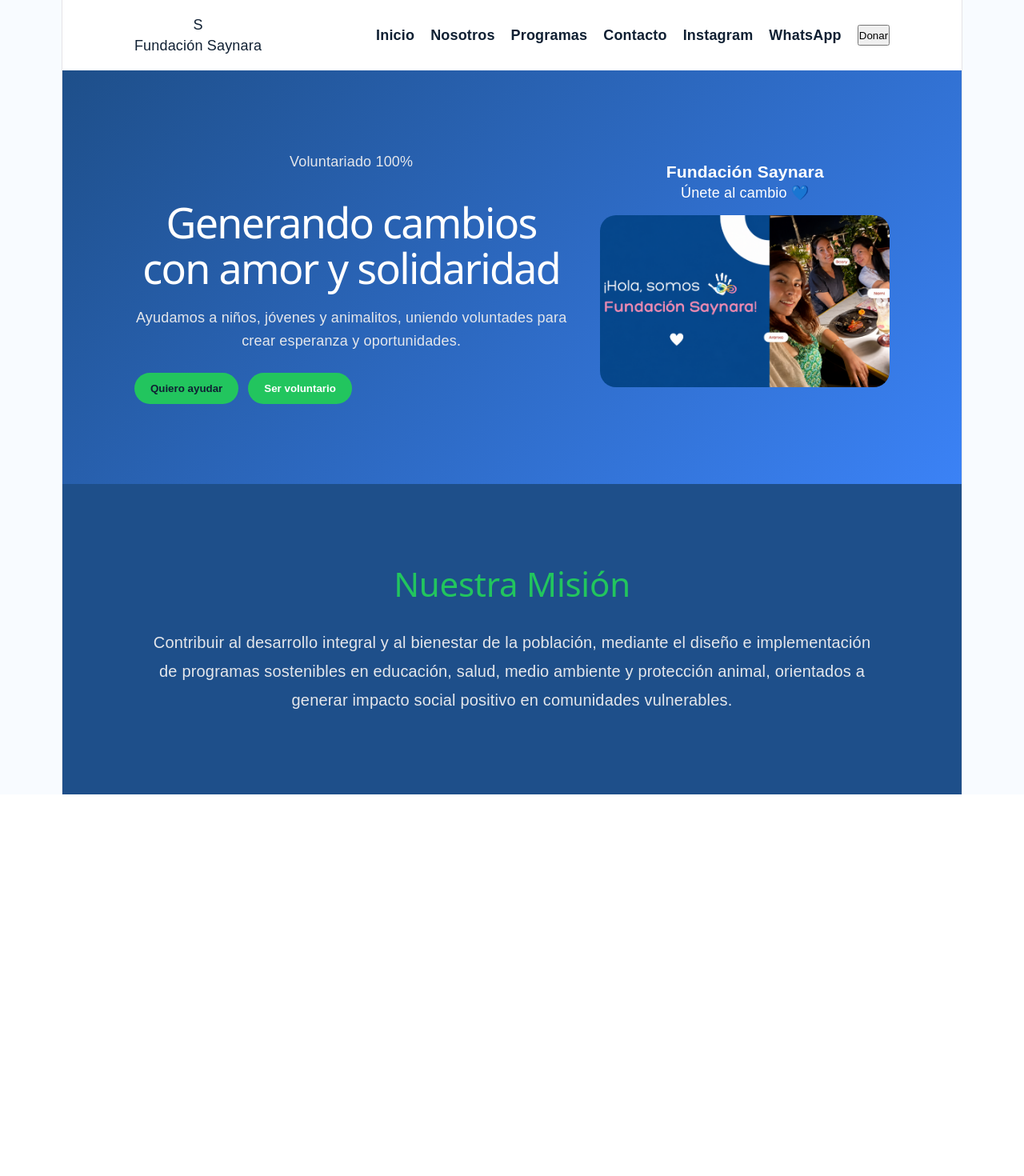
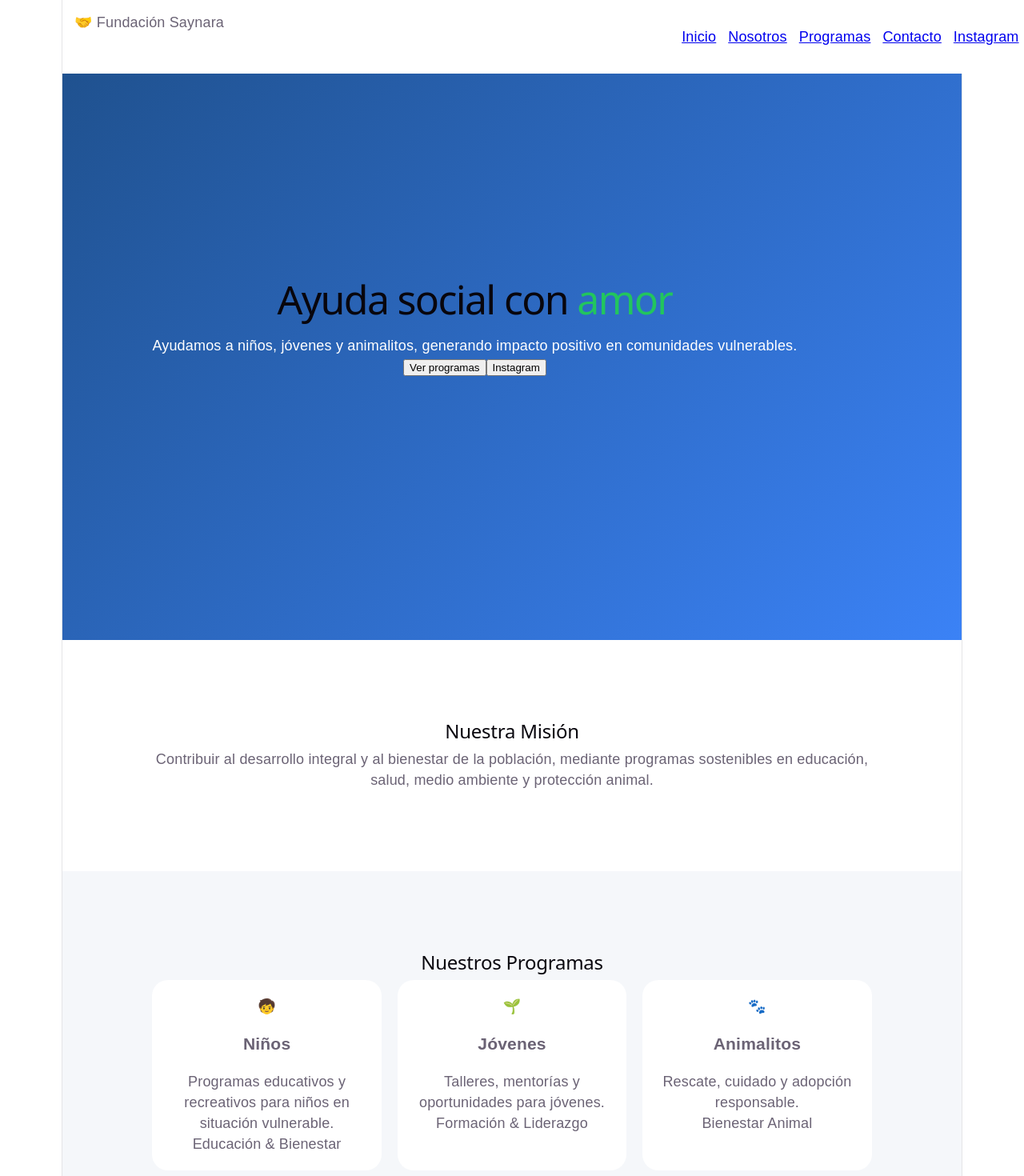
Before and after one commit to lRen1505/saynara-web, a React (Vite) app: page / in a window 1280 px wide. Shown: the top 1470 px of the page at 80% size. Before the commit the page ends 993 px from the top, so only its background shows below. Built offline with nearby package versions, Linux system fonts and the light colour scheme.

Commit message:
navbar, hero, mision y programas mejorados

```diff
--- a/src/App.css
+++ b/src/App.css
@@ -1,109 +1,79 @@
-* {
+body {
   margin: 0;
-  padding: 0;
-  box-sizing: border-box;
+  font-family: Arial, sans-serif;
 }
 
-body {
-  font-family: Arial, sans-serif;
-  background: #f8fbff;
-  color: #102033;
+
+.nav {
+  position: fixed;
+  width: 100%;
+  top: 0;
+  padding: 15px;
+  background: white;
+  display: flex;
+  justify-content: space-between;
+  z-index: 10;
 }
 
-.navbar {
-  padding: 18px 8%;
+.nav-links {
   display: flex;
-  justify-content: space-between;
-  align-items: center;
-  background: white;
+  gap: 15px;
+  list-style: none;
 }
 
-.navLinks {
+
+.hero {
+  height: 100vh;
+  background: linear-gradient(135deg, #1e4f8a, #3b82f6);
+  color: white;
   display: flex;
+  align-items: center;
+  padding: 0 10%;
+}
+
+.hero h1 {
+  font-size: 50px;
+}
+
+.hero span {
+  color: #22c55e;
+}
+
+
+.about {
+  padding: 100px 10%;
+  text-align: center;
+}
+
+
+.programs {
+  padding: 100px 10%;
+  background: #f5f7fa;
+}
+
+.programs-grid {
+  display: grid;
+  grid-template-columns: repeat(3, 1fr);
   gap: 20px;
 }
 
-.navLinks a {
-  text-decoration: none;
-  color: #102033;
-  font-weight: 600;
+.card {
+  background: white;
+  padding: 20px;
+  border-radius: 20px;
+  text-align: center;
 }
 
 
-
-.hero {
-  padding: 100px 8%;
-  display: grid;
-  grid-template-columns: 1.2fr 0.8fr;
-  gap: 40px;
-  align-items: center;
-  background: linear-gradient(135deg, #1e4f8a, #3b82f6);
-  color: white;
-  }
-
-.heroText h1 {
-  font-size: 52px;
-  line-height: 1.1;
-  margin-bottom: 20px;
-  color: white;
+.contact {
+  padding: 80px;
+  text-align: center;
 }
 
-.heroText p {
-  font-size: 18px;
-  line-height: 1.6;
-  color: #e5e7eb;
+
+footer {
+  padding: 20px;
+  background: #1e4f8a;
+  color: white;
+  text-align: center;
 }
-
-.heroCard img {
-  width: 100%;
-  max-width: 450px;
-  border-radius: 20px;
-  margin-top: 15px;
-}
-
-.heroButtons {
-  margin-top: 25px;
-  display: flex;
-  gap: 12px;
-}
-
-.btnPrimary {
-  background: #22c55e;
-  color: #102033;
-  border: none;
-  padding: 12px 20px;
-  border-radius: 999px;
-  font-weight: bold;
-  cursor: pointer;
-}
-
-.btnSecondary {
-  background: #22c55e;
-  color: white;
-  border: none;
-  padding: 12px 20px;
-  border-radius: 999px;
-  font-weight: bold;
-  cursor: pointer;
-}
-
-.mision {
-   background: #1e4f8a;
-  padding: 100px 10%;
-  text-align: center;
-  color: white;
-}
-
-.misionContent h2 {
-  font-size: 42px;
-  color: #22c55e;
-  margin-bottom: 30px;
-}
-
-.misionContent p {
-  font-size: 20px;
-  max-width: 900px;
-  margin: auto;
-  line-height: 1.8;
-  color: #e5e7eb;
-}
--- a/src/App.jsx
+++ b/src/App.jsx
@@ -1,62 +1,153 @@
 
-import './App.css'
-import misionImg from "./assets/Fundacion Saynara.png";
-function App() {
+import { useState, useEffect, useRef } from "react";
+import "./App.css";
+
+const programs = [
+  {
+    icon: "🧒",
+    title: "Niños",
+    desc: "Programas educativos y recreativos para niños en situación vulnerable.",
+    tag: "Educación & Bienestar",
+    pw: "pw-sky",
+  },
+  {
+    icon: "🌱",
+    title: "Jóvenes",
+    desc: "Talleres, mentorías y oportunidades para jóvenes.",
+    tag: "Formación & Liderazgo",
+    pw: "pw-mint",
+  },
+  {
+    icon: "🐾",
+    title: "Animalitos",
+    desc: "Rescate, cuidado y adopción responsable.",
+    tag: "Bienestar Animal",
+    pw: "pw-peach",
+  },
+];
+
+export default function App() {
+  const [scrolled, setScrolled] = useState(false);
+  const observerRef = useRef(null);
+
+  useEffect(() => {
+    const fn = () => setScrolled(window.scrollY > 40);
+    window.addEventListener("scroll", fn);
+    return () => window.removeEventListener("scroll", fn);
+  }, []);
+
+  useEffect(() => {
+    observerRef.current = new IntersectionObserver(
+      (entries) =>
+        entries.forEach((e) => {
+          if (e.isIntersecting) e.target.classList.add("visible");
+        }),
+      { threshold: 0.1 }
+    );
+
+    document.querySelectorAll(".fade-in").forEach((el) => {
+      observerRef.current.observe(el);
+    });
+
+    return () => observerRef.current?.disconnect();
+  }, []);
+
+  const scrollTo = (id) =>
+    document.getElementById(id)?.scrollIntoView({ behavior: "smooth" });
+
   return (
     <div className="app">
-      <nav className="navbar">
-        <div className="logo">
-          <div className="logoCircle">S</div>
-          <span>Fundación Saynara</span>
+      {/* NAVBAR */}
+      <nav className={`nav ${scrolled ? "scrolled" : ""}`}>
+        <div className="nav-logo">
+          🤝 <span>Fundación Saynara</span>
         </div>
 
-        <div className="navLinks">
-          <a href="#inicio">Inicio</a>
-          <a href="#nosotros">Nosotros</a>
-          <a href="#programas">Programas</a>
-          <a href="#contacto">Contacto</a>
-          <a href="https://www.instagram.com/saynara.pe/" target="_blank">Instagram</a>
-          <a href="https://wa.me/51999999999" target="_blank">WhatsApp</a>
-          <button>Donar</button>
-        </div>
+        <ul className="nav-links">
+          <li><a href="#inicio">Inicio</a></li>
+          <li><a href="#nosotros">Nosotros</a></li>
+          <li><a href="#programas">Programas</a></li>
+          <li><a href="#contacto">Contacto</a></li>
+          <li><a href="https://www.instagram.com/saynara.pe/" target="_blank">Instagram</a></li>
+          <li><a href="https://wa.me/51999999999" target="_blank">WhatsApp</a></li>
+        </ul>
       </nav>
 
+      {/* HERO */}
       <section className="hero" id="inicio">
-        <div className="heroText">
-          <p className="tag">Voluntariado 100%</p>
-          <h1>Generando cambios con amor y solidaridad</h1>
+        <div className="hero-content">
+          <div>
+            <h1>
+              Ayuda social con <span>amor</span>
+            </h1>
             <p>
-            Ayudamos a niños, jóvenes y animalitos, uniendo voluntades para crear
-            esperanza y oportunidades.
+              Ayudamos a niños, jóvenes y animalitos, generando impacto positivo
+              en comunidades vulnerables.
             </p>
 
-          <div className="heroButtons">
-            <button className="btnPrimary">Quiero ayudar</button>
-            <button className="btnSecondary">Ser voluntario</button>
+            <div className="hero-btns">
+              <button onClick={() => scrollTo("programas")}>
+                Ver programas
+              </button>
+              <button
+                onClick={() =>
+                  window.open(
+                    "https://www.instagram.com/saynara.pe/",
+                    "_blank"
+                  )
+                }
+              >
+                Instagram
+              </button>
             </div>
           </div>
-
-        <div className="heroCard">
-          <h3>Fundación Saynara</h3>
-          <p>Únete al cambio 💙</p>
-          <img src={misionImg} alt="Somos Fundación Saynara" />
         </div>
       </section>
 
-      <section className="mision" id="nosotros">
-        <div className="misionContent">
+      {/* NOSOTROS */}
+      <section className="about fade-in" id="nosotros">
         <h2>Nuestra Misión</h2>
         <p>
           Contribuir al desarrollo integral y al bienestar de la población,
-            mediante el diseño e implementación de programas sostenibles en
-            educación, salud, medio ambiente y protección animal, orientados a
-            generar impacto social positivo en comunidades vulnerables.
+          mediante programas sostenibles en educación, salud, medio ambiente y
+          protección animal.
         </p>
+      </section>
+
+      {/* PROGRAMAS */}
+      <section className="programs" id="programas">
+        <h2 className="fade-in">Nuestros Programas</h2>
+
+        <div className="programs-grid">
+          {programs.map((p, i) => (
+            <div className="card fade-in" key={i}>
+              <div className="icon">{p.icon}</div>
+              <h3>{p.title}</h3>
+              <p>{p.desc}</p>
+              <span>{p.tag}</span>
+            </div>
+          ))}
         </div>
       </section>
 
+      {/* CONTACTO */}
+      <section className="contact" id="contacto">
+        <h2>Contáctanos</h2>
+
+        <div className="contact-links">
+          <a href="https://www.instagram.com/saynara.pe/" target="_blank">
+            Instagram
+          </a>
+          <a href="https://wa.me/51999999999" target="_blank">
+            WhatsApp
+          </a>
+        </div>
+      </section>
+
+      {/* FOOTER */}
+      <footer>
+        <p>© 2025 Fundación Saynara</p>
+      </footer>
     </div>
   );
 }
-
-export default App;
```
Lines whose indentation alone changed are shown as unchanged.
